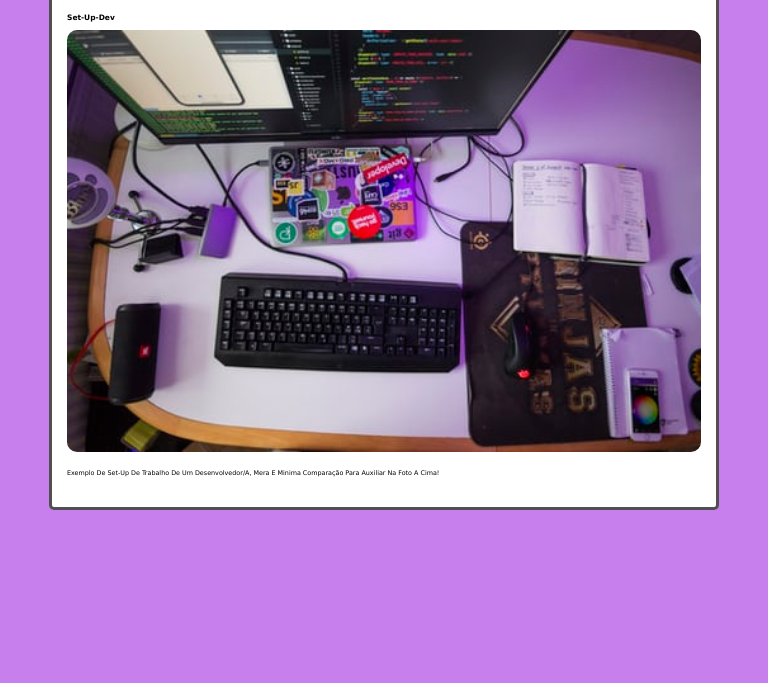
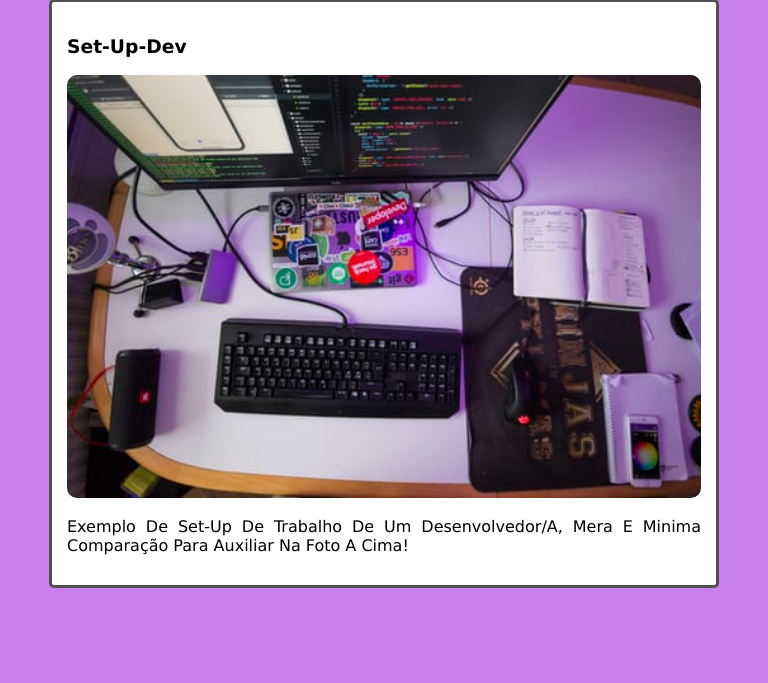
Before and after one commit to macmiller87/My-site-presentation.github.io, a plain HTML site: page index.html in a window 768 px wide. Shown: the part 298-981 px from the top of the page. Before the commit the page ends 903 px from the top, so only its background shows below. Drawn offline with Linux system fonts and the light colour scheme.

Commit message:
Update estilo.css

```diff
--- a/estilo.css
+++ b/estilo.css
@@ -107,15 +107,3 @@ a {
     text-decoration: underline;
     font-style: verdana;
 }
-
-@media (min-width: 700px) {
-    :root {
-        font-size: 20%; /* todo 1rem vai ser relativo a 10px */
-    }
-}
-
-@media (max-width: 1100px) {
-    :root {
-        font-size: 40%; /* modificar as medidas rem */
-    }
-}
```
